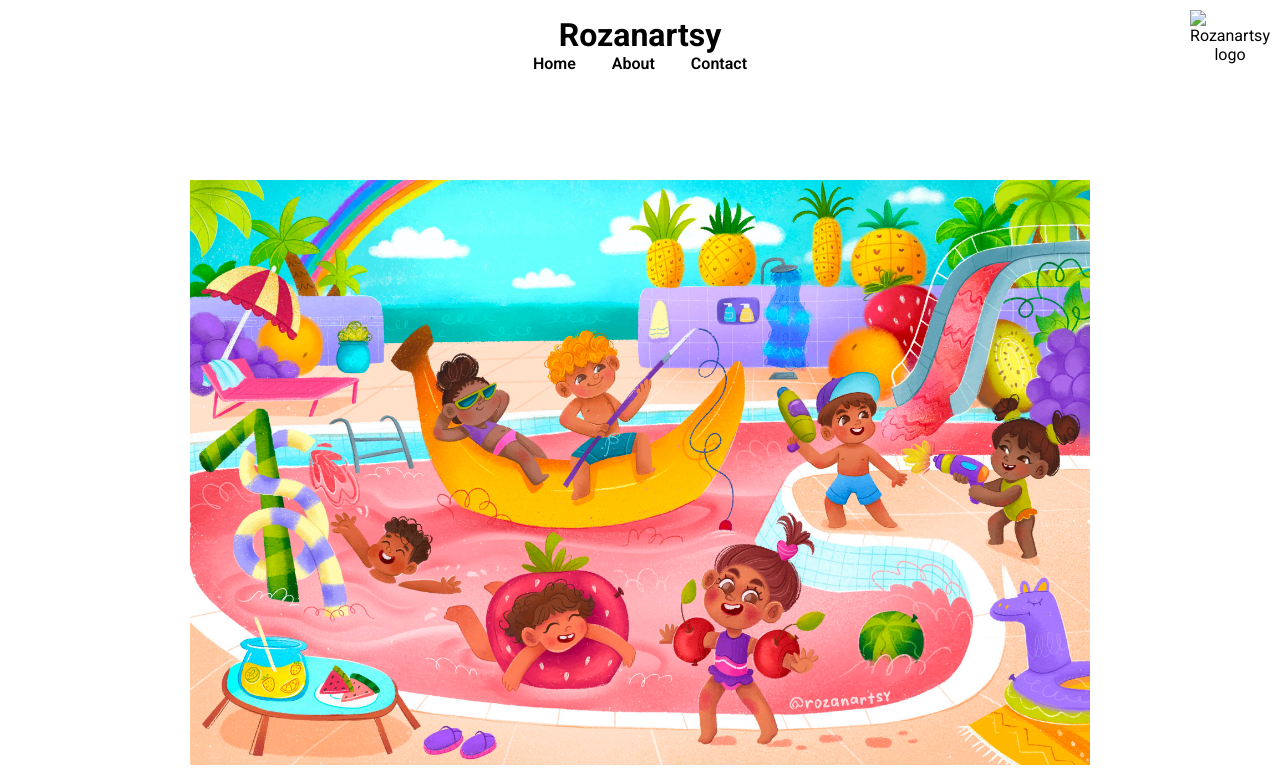
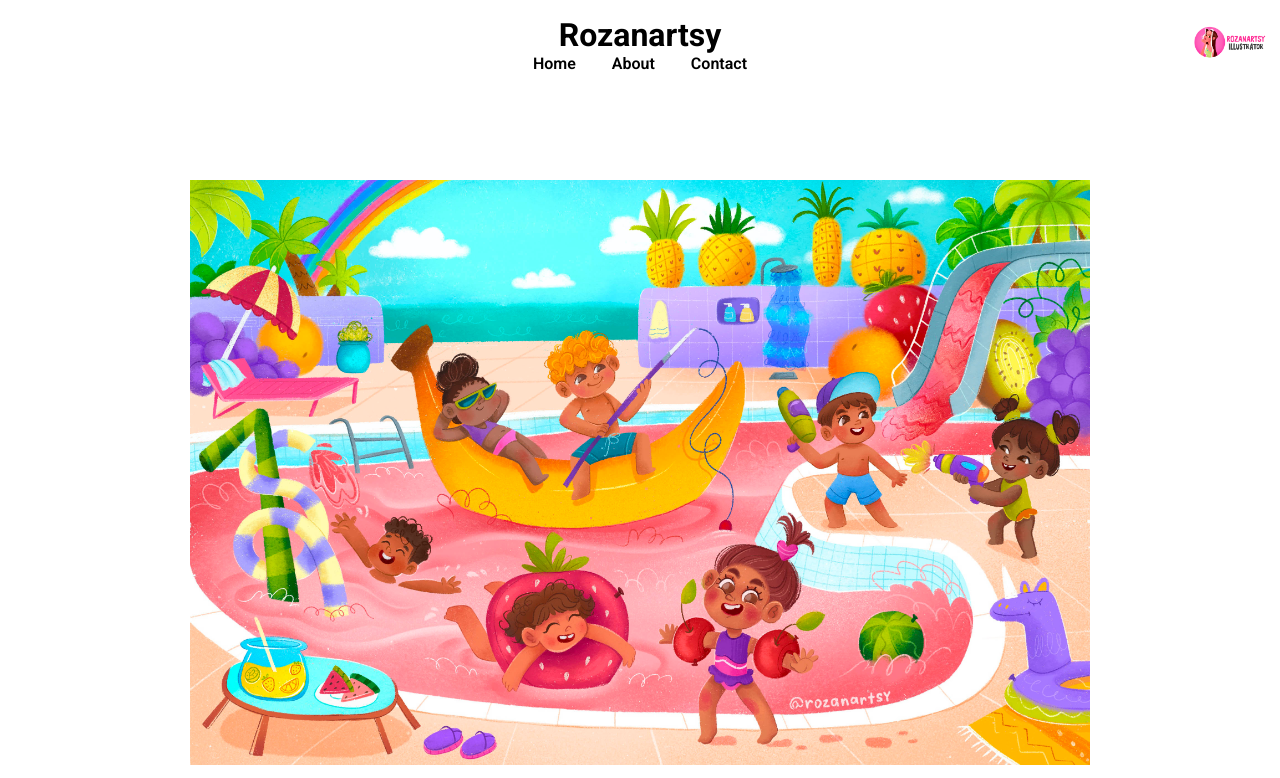
Before and after one commit to rozanartsy/rozanartsy.github.io, a plain HTML site: page index.html in a window 1280 px wide. Shown: the top 778 px of the page. Drawn offline with Linux system fonts and the light colour scheme; grey boxes are pictures that could not be loaded.

Commit message:
Update index.html

```diff
--- a/index.html
+++ b/index.html
@@ -12,7 +12,7 @@
 <body>
   <header>
     <h1>Rozanartsy</h1>
-    <img scr="png/Logo.PNG" alt="Rozanartsy logo" class="logo" />
+    <img src="png/Logo.PNG" alt="Rozanartsy logo" class="logo" />
     <nav>
       <a href="index.html">Home</a>
       <a href="about.html">About</a>
```
